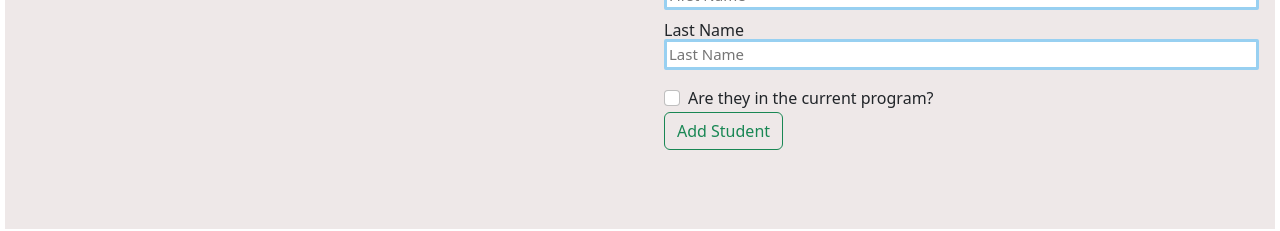
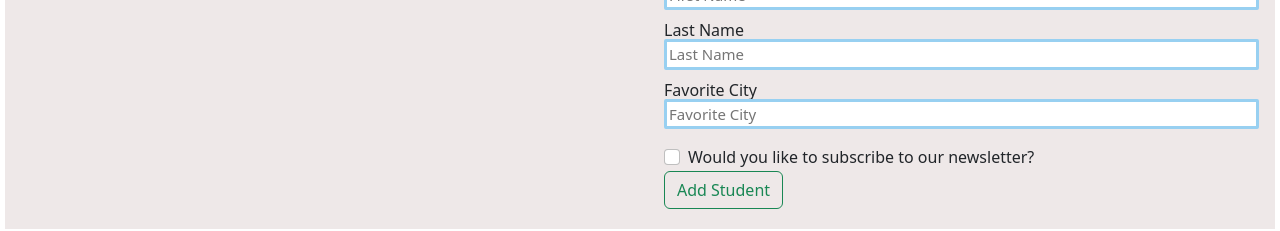
Before and after one commit to rubycmarroquin/NewWeatherApp, a React (Vite) app in the folder client/: page / in a window 1280 px wide. Shown: the part 576-807 px from the top of the page. Built offline with nearby package versions, Linux system fonts and the light colour scheme; no server answers.

Commit message:
added form input to include city changes/additions

```diff
--- a/client/src/components/Form.jsx
+++ b/client/src/components/Form.jsx
@@ -1,25 +1,30 @@
-import React, { useState, useEffect } from 'react'
-import { Button, Form } from "react-bootstrap"
+import React, { useState, useEffect } from "react";
+import { Button, Form } from "react-bootstrap";
 
 const MyForm = ({ onSaveStudent, editingStudent, onUpdateStudent }) => {
-
   // This is the original State with not initial student
-    const [student, setStudent] = useState(editingStudent || {
+  const [student, setStudent] = useState(
+    editingStudent || {
       firstname: "",
       lastname: "",
-        is_current: false
-    });
+      is_current: false,
+    }
+  );
 
   //create functions that handle the event of the user typing into the form
   const handleNameChange = (event) => {
     const firstname = event.target.value;
     setStudent((student) => ({ ...student, firstname }));
-
   };
 
   const handleLastnameChange = (event) => {
     const lastname = event.target.value;
     setStudent((student) => ({ ...student, lastname }));
+  };
+
+  const handleCityChange = (event) => {
+    const city = event.target.value;
+    setStudent((student) => ({ ...student, city }));
   };
 
   const handleCheckChange = (event) => {
@@ -29,8 +34,8 @@ const MyForm = ({ onSaveStudent, editingStudent, onUpdateStudent }) => {
   };
 
   const clearForm = () => {
-        setStudent({ firstname: "", lastname: "", is_current: false })
-    }
+    setStudent({ firstname: "", lastname: "", is_current: false });
+  };
 
   //A function to handle the post request
   const postStudent = (newStudent) => {
@@ -68,7 +73,6 @@ const MyForm = ({ onSaveStudent, editingStudent, onUpdateStudent }) => {
       });
   };
 
-
   //A function to handle the submit in both cases - Post and Put request!
   const handleSubmit = (e) => {
     e.preventDefault();
@@ -80,7 +84,7 @@ const MyForm = ({ onSaveStudent, editingStudent, onUpdateStudent }) => {
   };
 
   return (
-        <Form className='form-students' onSubmit={handleSubmit}>
+    <Form className="form-students" onSubmit={handleSubmit}>
       <Form.Group>
         <Form.Label>First Name</Form.Label>
         <input
@@ -103,20 +107,36 @@ const MyForm = ({ onSaveStudent, editingStudent, onUpdateStudent }) => {
           onChange={handleLastnameChange}
         />
       </Form.Group>
+      <Form.Group>
+        <Form.Label>Favorite City</Form.Label>
+        <input
+          type="text"
+          id="add-user-city"
+          placeholder="Favorite City"
+          required
+          value={student.city}
+          onChange={handleCityChange}
+        />
+      </Form.Group>
       <Form.Check
-                type={'checkbox'}
+        type={"checkbox"}
         id={`isCurrent`}
         checked={student.is_current}
         onChange={handleCheckChange}
-                label={`Are they in the current program?`}
+        label={`Would you like to subscribe to our newsletter?`}
       />
       <Form.Group>
-            <Button type="submit" variant="outline-success">{student.id ? "Edit Student" : "Add Student"}</Button>
-            {student.id ? <Button type="button" variant="outline-warning" onClick={clearForm}>Cancel</Button> : null}
+        <Button type="submit" variant="outline-success">
+          {student.id ? "Edit Student" : "Add Student"}
+        </Button>
+        {student.id ? (
+          <Button type="button" variant="outline-warning" onClick={clearForm}>
+            Cancel
+          </Button>
+        ) : null}
       </Form.Group>
     </Form>
   );
 };
 
-
-export default MyForm
+export default MyForm;
```
Lines whose indentation alone changed are shown as unchanged.
